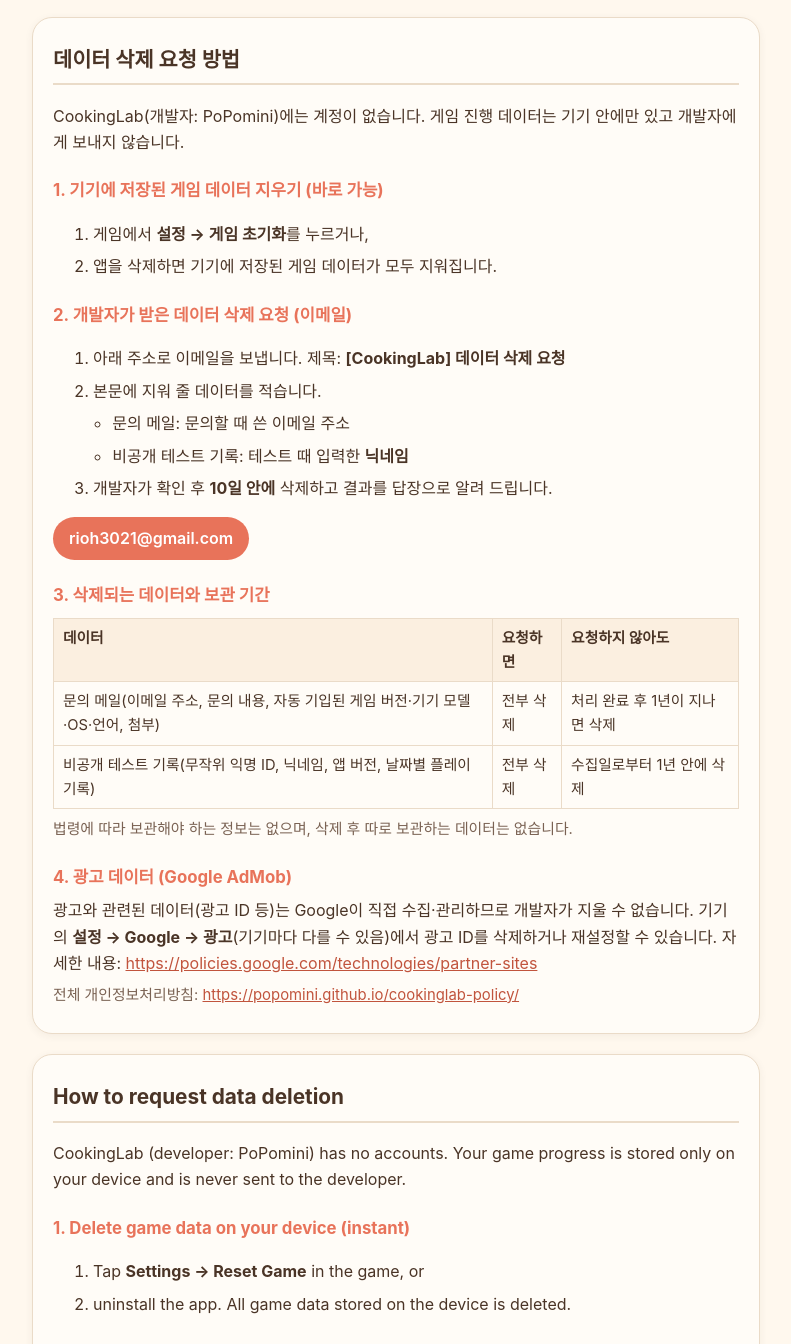
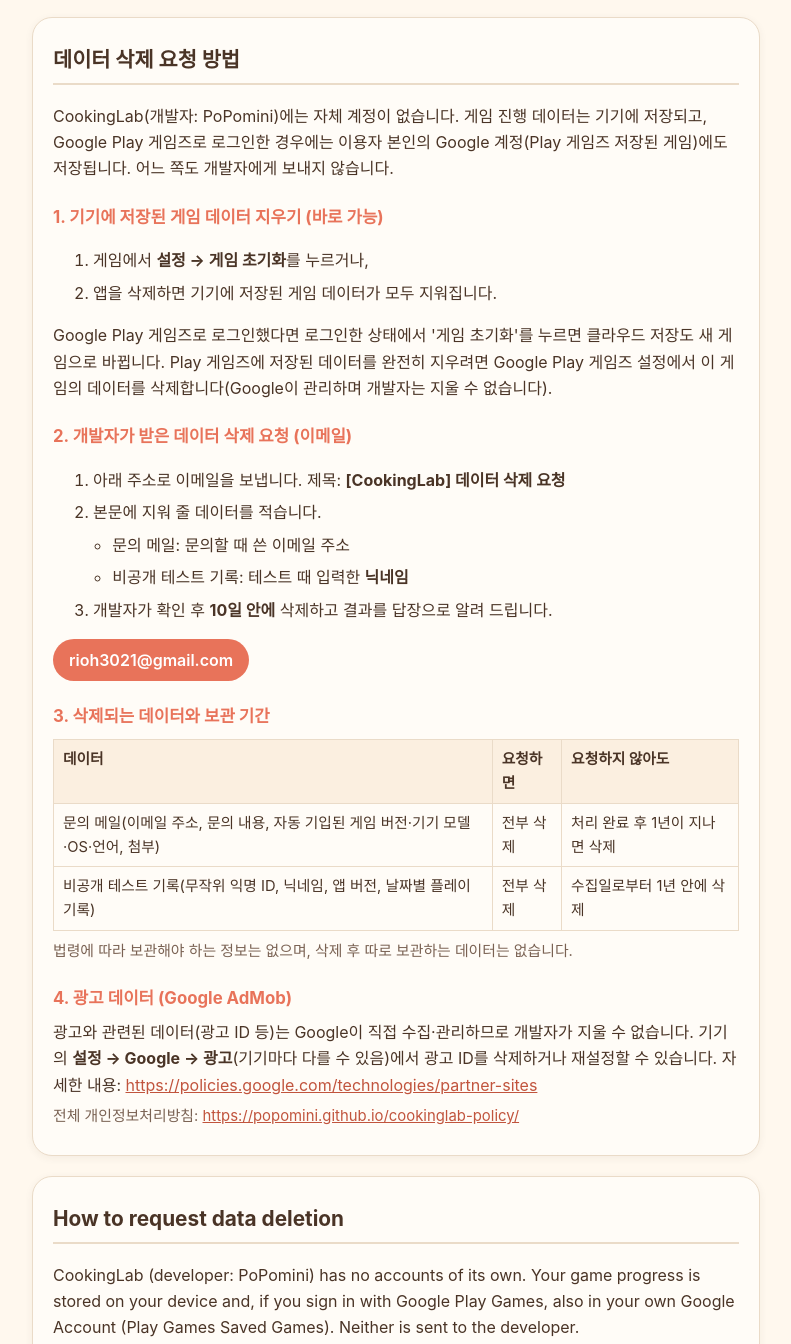
Before and after one commit to PoPomini/cookinglab-policy, a plain HTML site: page delete.html in a window 1280 px wide. Shown: the part 179-1523 px from the top of the page, without its empty margins (244-1035 px from the left). Drawn offline with Linux system fonts and the light colour scheme.

Commit message:
데이터 삭제 안내: Play 게임즈 저장 데이터 추가

```diff
--- a/delete.html
+++ b/delete.html
@@ -40,12 +40,13 @@
 
 <section class="lang" id="ko" lang="ko">
   <h2>데이터 삭제 요청 방법</h2>
-  <p>CookingLab(개발자: PoPomini)에는 계정이 없습니다. 게임 진행 데이터는 기기 안에만 있고 개발자에게 보내지 않습니다.</p>
+  <p>CookingLab(개발자: PoPomini)에는 자체 계정이 없습니다. 게임 진행 데이터는 기기에 저장되고, Google Play 게임즈로 로그인한 경우에는 이용자 본인의 Google 계정(Play 게임즈 저장된 게임)에도 저장됩니다. 어느 쪽도 개발자에게 보내지 않습니다.</p>
   <h3>1. 기기에 저장된 게임 데이터 지우기 (바로 가능)</h3>
   <ol class="steps">
     <li>게임에서 <b>설정 → 게임 초기화</b>를 누르거나,</li>
     <li>앱을 삭제하면 기기에 저장된 게임 데이터가 모두 지워집니다.</li>
   </ol>
+  <p>Google Play 게임즈로 로그인했다면 로그인한 상태에서 '게임 초기화'를 누르면 클라우드 저장도 새 게임으로 바뀝니다. Play 게임즈에 저장된 데이터를 완전히 지우려면 Google Play 게임즈 설정에서 이 게임의 데이터를 삭제합니다(Google이 관리하며 개발자는 지울 수 없습니다).</p>
   <h3>2. 개발자가 받은 데이터 삭제 요청 (이메일)</h3>
   <ol class="steps">
     <li>아래 주소로 이메일을 보냅니다. 제목: <b>[CookingLab] 데이터 삭제 요청</b></li>
@@ -71,12 +72,13 @@
 
 <section class="lang" id="en" lang="en">
   <h2>How to request data deletion</h2>
-  <p>CookingLab (developer: PoPomini) has no accounts. Your game progress is stored only on your device and is never sent to the developer.</p>
+  <p>CookingLab (developer: PoPomini) has no accounts of its own. Your game progress is stored on your device and, if you sign in with Google Play Games, also in your own Google Account (Play Games Saved Games). Neither is sent to the developer.</p>
   <h3>1. Delete game data on your device (instant)</h3>
   <ol class="steps">
     <li>Tap <b>Settings → Reset Game</b> in the game, or</li>
     <li>uninstall the app. All game data stored on the device is deleted.</li>
   </ol>
+  <p>If you signed in with Google Play Games, tapping Reset Game while signed in also turns your cloud save into a new game. To fully delete data saved in Play Games, delete this game's data in Google Play Games settings (Google manages it; the developer cannot delete it).</p>
   <h3>2. Ask the developer to delete data we received (email)</h3>
   <ol class="steps">
     <li>Email the address below with the subject <b>[CookingLab] Data deletion request</b>.</li>
```
